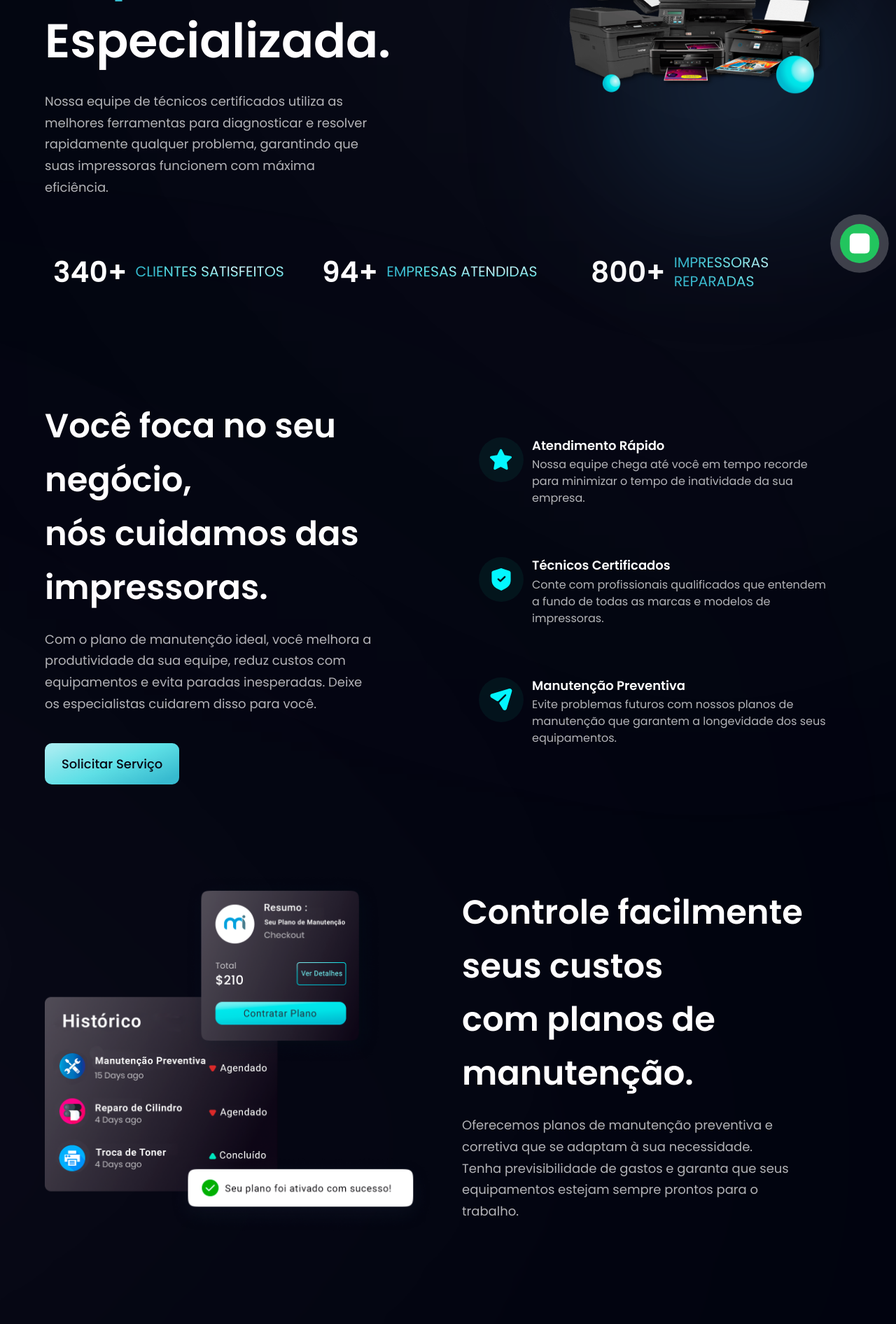
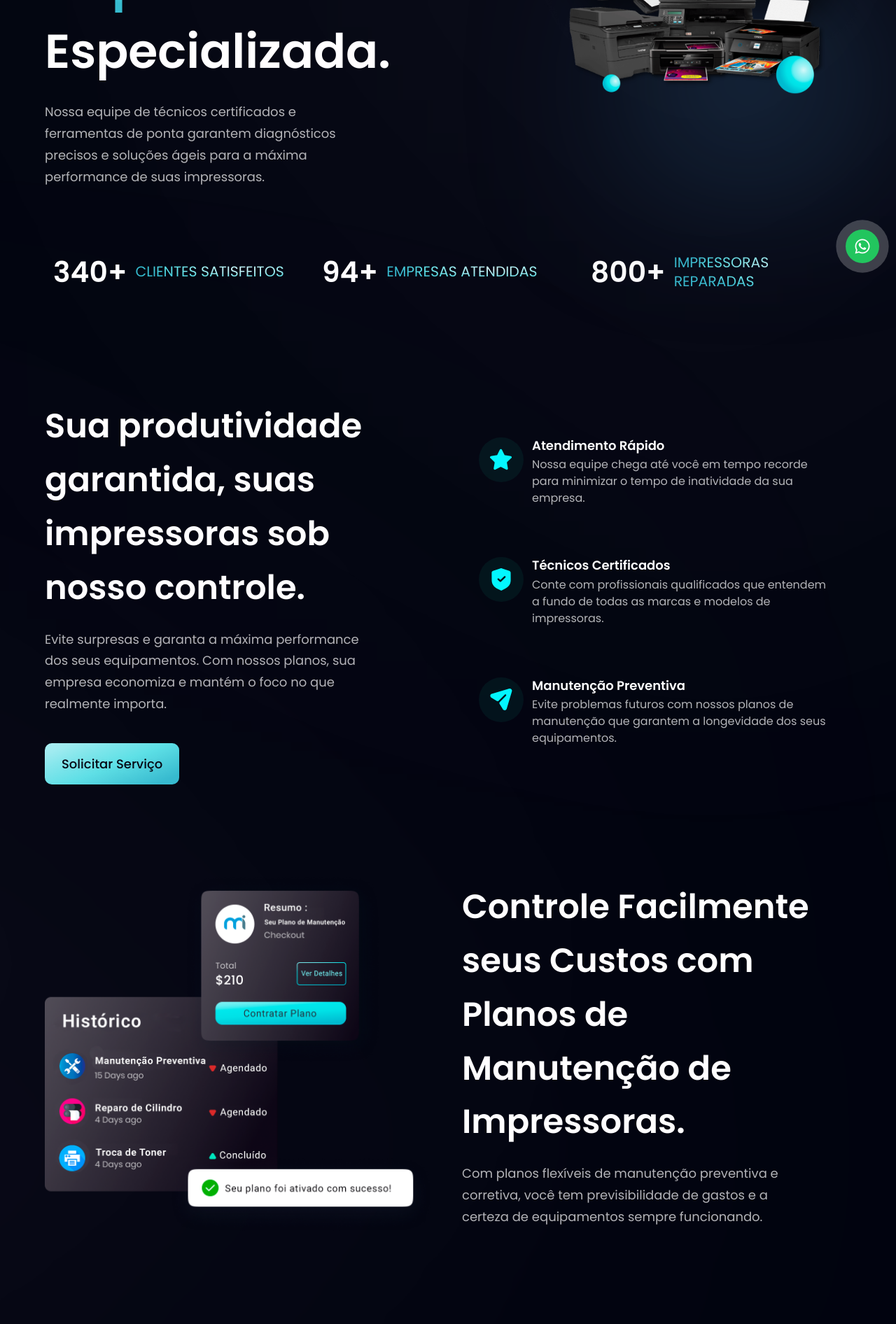
Before and after one commit to AknoLeonel/ImpressorasWeb, a React (Vite) app: page / in a window 1280 px wide. Shown: the part 400-2292 px from the top of the page at 70% size. Built offline with nearby package versions, Linux system fonts and the light colour scheme.

Commit message:
correção

```diff
--- a/index.html
+++ b/index.html
@@ -2,6 +2,7 @@
 <html lang="en">
   <head>
     <meta charset="UTF-8" />
+    <link rel="stylesheet" href="https://cdnjs.cloudflare.com/ajax/libs/font-awesome/6.0.0/css/all.min.css" integrity="..." crossorigin="anonymous" referrerpolicy="no-referrer" />
     <link rel="icon" type="image/png" href="/hoobank.png" />
     <meta name="viewport" content="width=device-width, initial-scale=1.0" />
     <meta name="theme-color" content="#000000" />
--- a/src/components/Billing.jsx
+++ b/src/components/Billing.jsx
@@ -14,11 +14,10 @@ const Billing = () => (
 
     <div className={layout.sectionInfo}>
       <h2 className={styles.heading2}>
-        Controle facilmente seus custos <br className="sm:block hidden" /> com planos de manutenção.
+        Controle Facilmente seus Custos com Planos de <br className="sm:block hidden" />Manutenção de Impressoras.
       </h2>
       <p className={`${styles.paragraph} max-w-[470px] mt-5`}>
-        Oferecemos planos de manutenção preventiva e corretiva que se adaptam à sua necessidade.
-        Tenha previsibilidade de gastos e garanta que seus equipamentos estejam sempre prontos para o trabalho.
+        Com planos flexíveis de manutenção preventiva e corretiva, você tem previsibilidade de gastos e a certeza de equipamentos sempre funcionando.
       </p>
     </div>
   </section>
--- a/src/components/Business.jsx
+++ b/src/components/Business.jsx
@@ -22,11 +22,10 @@ const Business = () =>  (
   <section id="features" className={layout.section}>
     <div className={layout.sectionInfo}>
       <h2 className={styles.heading2}>
-        Você foca no seu negócio, <br className="sm:block hidden" /> nós cuidamos das impressoras.
+        Sua produtividade garantida, suas <br className="sm:block hidden" /> impressoras sob nosso controle.
       </h2>
       <p className={`${styles.paragraph} max-w-[470px] mt-5`}>
-        Com o plano de manutenção ideal, você melhora a produtividade da sua equipe,
-        reduz custos com equipamentos e evita paradas inesperadas. Deixe os especialistas cuidarem disso para você.
+        Evite surpresas e garanta a máxima performance dos seus equipamentos. Com nossos planos, sua empresa economiza e mantém o foco no que realmente importa.
       </p>
 
       <Button styles={`mt-10`} />
--- a/src/components/Hero.jsx
+++ b/src/components/Hero.jsx
@@ -28,7 +28,7 @@ const Hero = () => {
           Especializada.
         </h1>
         <p className={`${styles.paragraph} max-w-[470px] mt-5`}>
-          Nossa equipe de técnicos certificados utiliza as melhores ferramentas para diagnosticar e resolver rapidamente qualquer problema, garantindo que suas impressoras funcionem com máxima eficiência.
+          Nossa equipe de técnicos certificados e ferramentas de ponta garantem diagnósticos precisos e soluções ágeis para a máxima performance de suas impressoras.
         </p>
       </div>
 
--- a/src/components/Testimonials.jsx
+++ b/src/components/Testimonials.jsx
@@ -8,12 +8,11 @@ const Testimonials = () => (
 
     <div className="w-full flex justify-between items-center md:flex-row flex-col sm:mb-16 mb-6 relative z-[1]">
       <h2 className={styles.heading2}>
-        O que nossos clientes <br className="sm:block hidden" /> estão dizendo
+        Depoimentos dos<br className="sm:block hidden" /> Nossos Clientes!
       </h2>
       <div className="w-full md:mt-0 mt-6">
         <p className={`${styles.paragraph} text-left max-w-[450px]`}>
-          Tudo o que você precisa para garantir a produtividade do seu negócio
-          com equipamentos de impressão sempre funcionando.
+          A confiança dos nossos clientes é o nosso maior diferencial.
         </p>
       </div>
     </div>
--- a/src/components/WhatsappButton.jsx
+++ b/src/components/WhatsappButton.jsx
@@ -8,10 +8,10 @@ const WhatsappButton = () => {
       href="https://wa.me/5561983238897?text=Ol%C3%A1%20gostaria%20de%20solicitar%20uma%20visita!"
       target="_blank"
       rel="noopener noreferrer"
-      className="fixed bottom-6 right-6 z-[100] bg-green-500 rounded-full p-3 shadow-lg whatsapp-pulse cursor-pointer" // Classes Tailwind e classe para animação
+      className="fixed bottom-6 right-6 z-[100] bg-green-500 rounded-full w-12 h-12 flex items-center justify-center shadow-lg whatsapp-pulse cursor-pointer" // Classes Tailwind e classe para animação
       aria-label="Fale conosco pelo WhatsApp"
     >
-      <img src={whatsapp} alt="WhatsApp" className="w-8 h-8 filter brightness-0 invert" /> {/* Ícone branco */}
+      <i className="fab fa-whatsapp text-white text-2xl"></i>
     </a>
   );
 };
--- a/src/constants/index.js
+++ b/src/constants/index.js
@@ -90,7 +90,7 @@ export const stats = [
 
 export const footerLinks = [
   {
-    title: "Useful Links",
+    title: "Navegação",
     links: [
       {
         name: "Serviços",
@@ -98,7 +98,7 @@ export const footerLinks = [
       },
       {
         name: "Como Funciona",
-        link: "https://www.hoobank.com/how-it-works/",
+        link: "#about",
       },
       {
         name: "Planos",
@@ -119,15 +119,15 @@ export const footerLinks = [
     links: [
       {
         name: "Central de Ajuda",
-        link: "https://www.hoobank.com/help-center/",
+        link: "#help",
       },
       {
         name: "Parceiros",
-        link: "https://www.hoobank.com/partners/",
+        link: "#partners",
       },
       {
         name: "Sugestões",
-        link: "https://www.hoobank.com/suggestions/",
+        link: "#suggestions",
       },
     ],
   },
@@ -136,11 +136,11 @@ export const footerLinks = [
     links: [
       {
         name: "Nossos Parceiros",
-        link: "https://www.hoobank.com/our-partner/",
+        link: "#our-partners",
       },
       {
         name: "Torne-se um Parceiro",
-        link: "https://www.hoobank.com/become-a-partner/",
+        link: "#become-a-partner",
       },
     ],
   },
```
Also changed, not shown: src/assets/dropbox.png.
